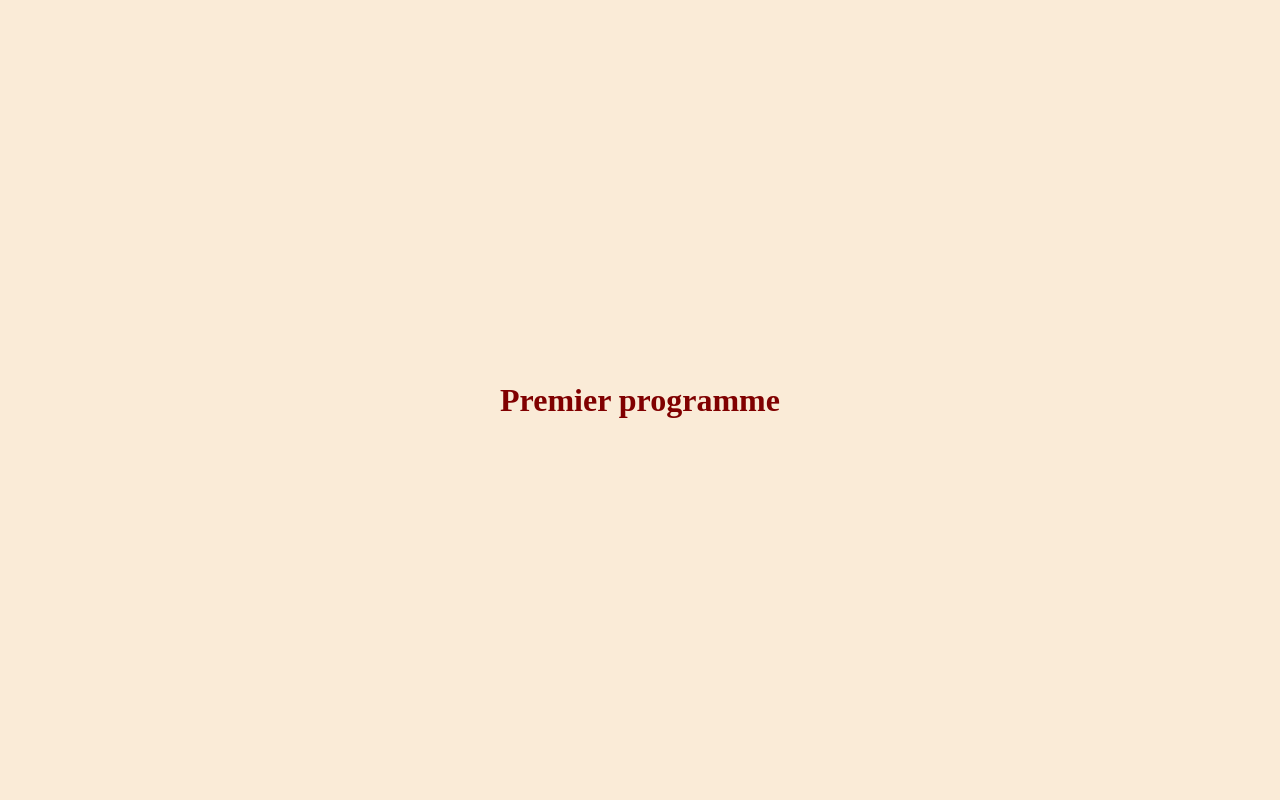
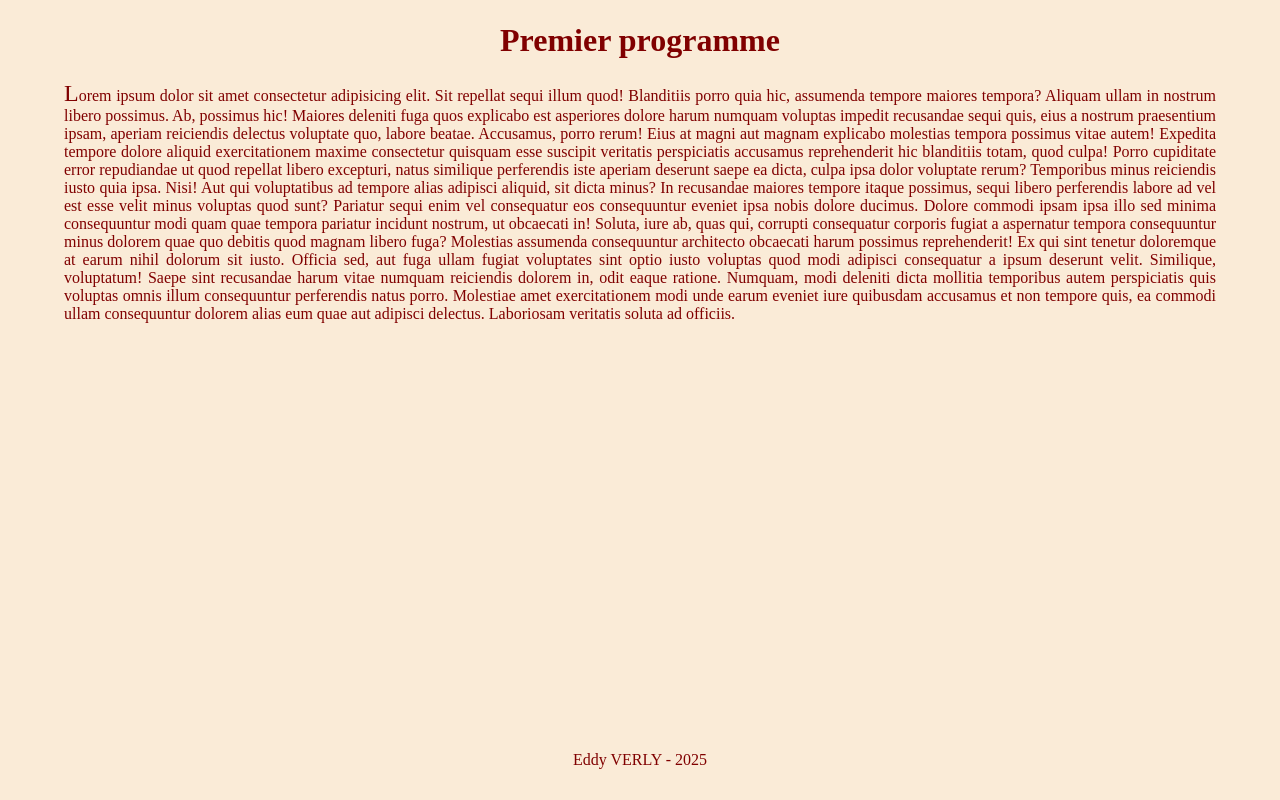
Before and after one commit to Verly1969/OpenclassroomsTest, a plain HTML site: page index.html in a window 1280 px wide. Drawn offline with Linux system fonts and the light colour scheme.

Commit message:
Réalisation du corps de la page d'accueil - v 1

```diff
--- a/index.html
+++ b/index.html
@@ -1,14 +1,56 @@
 <!DOCTYPE html>
 <html lang="fr">
-<head>
-    <meta charset="UTF-8">
-    <meta name="viewport" content="width=device-width, initial-scale=1.0">
+  <head>
+    <meta charset="UTF-8" />
+    <meta name="viewport" content="width=device-width, initial-scale=1.0" />
     <title>Premier programme</title>
-    <link rel="stylesheet" href="style.css">
-</head>
-<body>
+    <link rel="stylesheet" href="style.css" />
+  </head>
+  <body>
     <main>
+      <header>
         <h1>Premier programme</h1>
+      </header>
+      <section>
+        <div>
+          Lorem ipsum dolor sit amet consectetur adipisicing elit. Sit repellat
+          sequi illum quod! Blanditiis porro quia hic, assumenda tempore maiores
+          tempora? Aliquam ullam in nostrum libero possimus. Ab, possimus hic!
+          Maiores deleniti fuga quos explicabo est asperiores dolore harum
+          numquam voluptas impedit recusandae sequi quis, eius a nostrum
+          praesentium ipsam, aperiam reiciendis delectus voluptate quo, labore
+          beatae. Accusamus, porro rerum! Eius at magni aut magnam explicabo
+          molestias tempora possimus vitae autem! Expedita tempore dolore
+          aliquid exercitationem maxime consectetur quisquam esse suscipit
+          veritatis perspiciatis accusamus reprehenderit hic blanditiis totam,
+          quod culpa! Porro cupiditate error repudiandae ut quod repellat libero
+          excepturi, natus similique perferendis iste aperiam deserunt saepe ea
+          dicta, culpa ipsa dolor voluptate rerum? Temporibus minus reiciendis
+          iusto quia ipsa. Nisi! Aut qui voluptatibus ad tempore alias adipisci
+          aliquid, sit dicta minus? In recusandae maiores tempore itaque
+          possimus, sequi libero perferendis labore ad vel est esse velit minus
+          voluptas quod sunt? Pariatur sequi enim vel consequatur eos
+          consequuntur eveniet ipsa nobis dolore ducimus. Dolore commodi ipsam
+          ipsa illo sed minima consequuntur modi quam quae tempora pariatur
+          incidunt nostrum, ut obcaecati in! Soluta, iure ab, quas qui, corrupti
+          consequatur corporis fugiat a aspernatur tempora consequuntur minus
+          dolorem quae quo debitis quod magnam libero fuga? Molestias assumenda
+          consequuntur architecto obcaecati harum possimus reprehenderit! Ex qui
+          sint tenetur doloremque at earum nihil dolorum sit iusto. Officia sed,
+          aut fuga ullam fugiat voluptates sint optio iusto voluptas quod modi
+          adipisci consequatur a ipsum deserunt velit. Similique, voluptatum!
+          Saepe sint recusandae harum vitae numquam reiciendis dolorem in, odit
+          eaque ratione. Numquam, modi deleniti dicta mollitia temporibus autem
+          perspiciatis quis voluptas omnis illum consequuntur perferendis natus
+          porro. Molestiae amet exercitationem modi unde earum eveniet iure
+          quibusdam accusamus et non tempore quis, ea commodi ullam consequuntur
+          dolorem alias eum quae aut adipisci delectus. Laboriosam veritatis
+          soluta ad officiis.
+        </div>
+      </section>
+      <footer>
+        <p>Eddy VERLY - 2025</p>
+      </footer>
     </main>
-</body>
+  </body>
 </html>
--- a/style.css
+++ b/style.css
@@ -9,6 +9,31 @@ main {
   width: 90%;
   height: 100vh;
   display: flex;
+  flex-direction: column;
   justify-content: center;
   align-items: center;
 }
+
+header {
+  width: 100%;
+  height: 10vh;
+  display: flex;
+  align-items: center;
+}
+
+section {
+  width: 100%;
+  height: 80%;
+  text-align: justify;
+}
+
+section div::first-letter {
+  font-size: 24px;
+}
+
+footer {
+  width: 100%;
+  height: 10vh;
+  display: flex;
+  align-items: center;
+}
```
Lines whose indentation alone changed are shown as unchanged.
